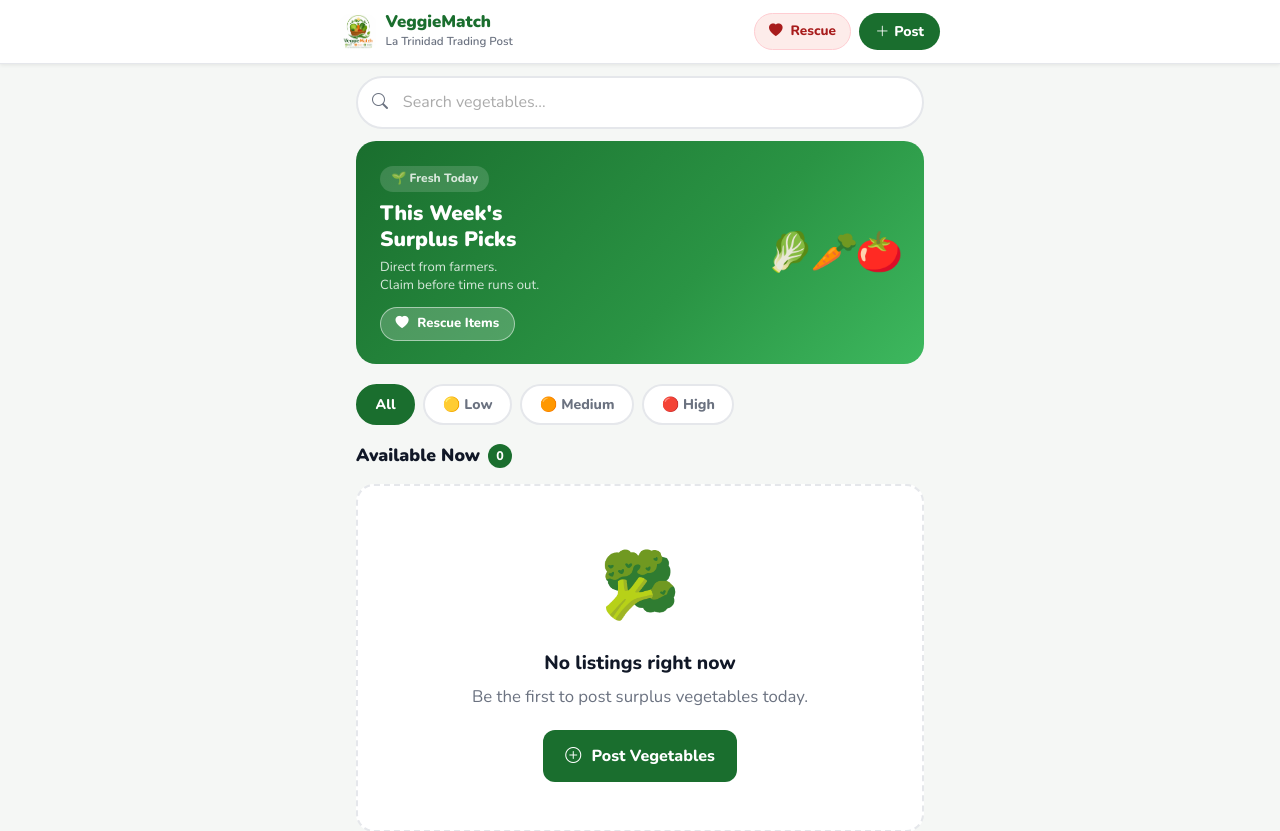
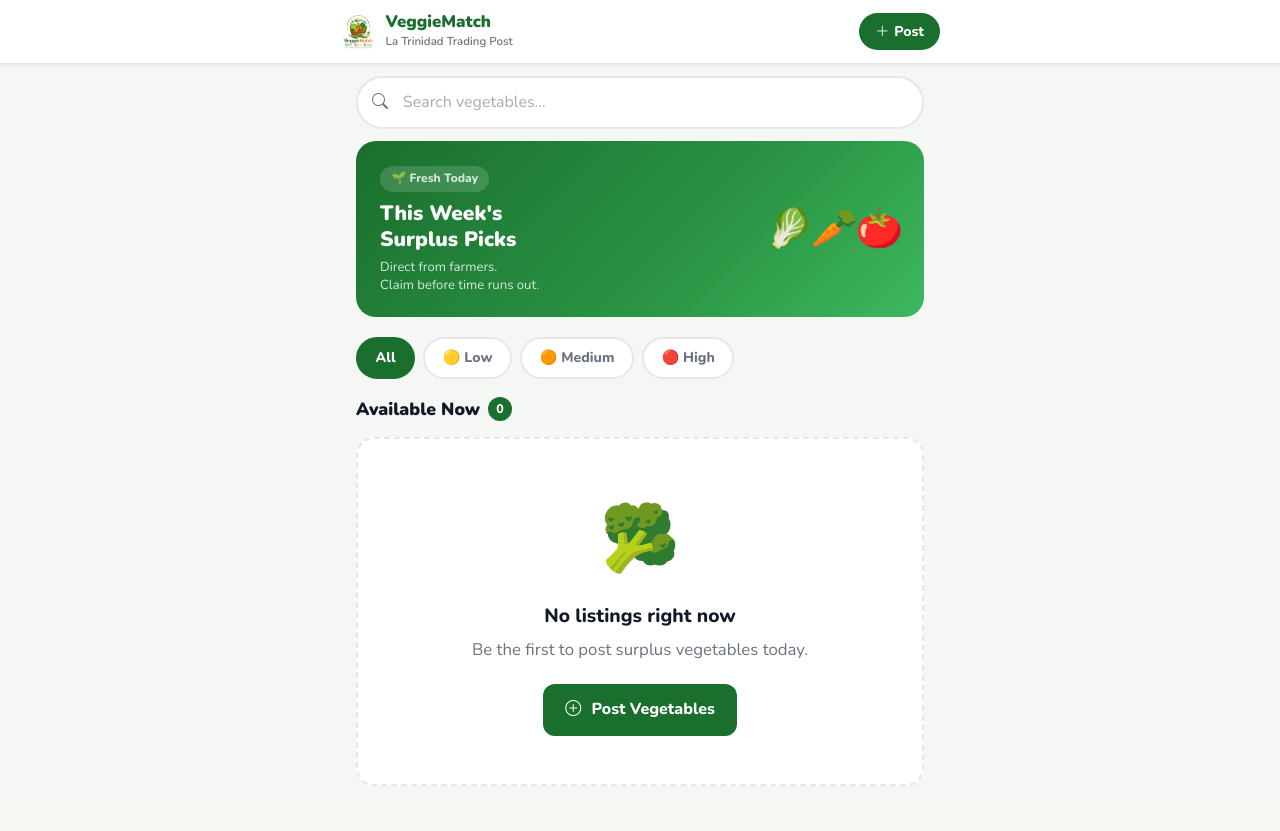
Before and after one commit to Precious143Bless/VeggieMatch, a Django app: template veggiematch/core/templates/core/home.html in a window 1280 px wide. Shown: the top 831 px of the page. After the commit the page ends 786 px from the top, so only its background shows below. Run offline with Django 4.2, Linux system fonts and the light colour scheme; the template is opened without the code that fills it, so the values that code supplies are empty.

Commit message:
Update home.html

```diff
--- a/veggiematch/core/templates/core/home.html
+++ b/veggiematch/core/templates/core/home.html
@@ -14,9 +14,7 @@
       </div>
     </div>
     <div class="vm-appbar-right">
-      <a href="{% url 'rescue_list' %}" class="vm-appbar-rescue-btn">
-        <i class="bi bi-heart-fill me-1"></i> Rescue
-      </a>
+
       <a href="{% url 'post_vegetable' %}" class="vm-appbar-post-btn">
         <i class="bi bi-plus-lg"></i> Post
       </a>
@@ -39,9 +37,7 @@
       <div class="vm-banner-tag">🌱 Fresh Today</div>
       <h2 class="vm-banner-title">This Week's<br>Surplus Picks</h2>
       <p class="vm-banner-sub">Direct from farmers.<br>Claim before time runs out.</p>
-      <a href="{% url 'rescue_list' %}" class="vm-banner-rescue-btn">
-        <i class="bi bi-heart-fill me-1"></i> Rescue Items
-      </a>
+
     </div>
     <div class="vm-banner-emoji">🥬🥕🍅</div>
   </div>
```
